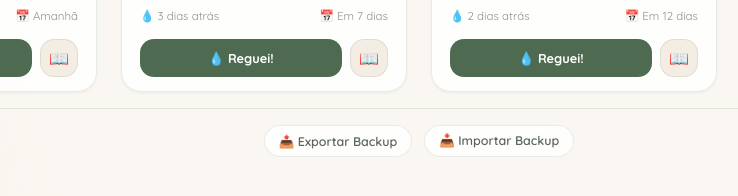
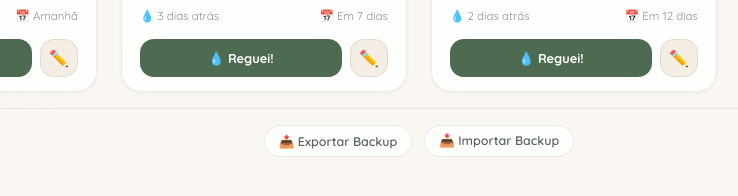
Before and after one commit to otiagopc/mossy-garden, a plain HTML site: page index.html in a window 1280 px wide. Shown: the part 510-706 px from the top of the page, 221-959 px from the left. Drawn offline with nearby package versions, Linux system fonts and the light colour scheme; a web font is replaced by a local one.

Commit message:
troquei os botões de edição e diário

```diff
--- a/app.js
+++ b/app.js
@@ -546,7 +546,7 @@
       card.style.animationDelay = `${index * 0.05}s`;
       card.dataset.id = plant.id;
 
-      let imageHTML = `<button type="button" class="card-avatar-placeholder" data-action="edit" data-id="${plant.id}" title="Editar ${escapeHTML(plant.name)}">${plant.avatar}</button>`;
+      let imageHTML = `<button type="button" class="card-avatar-placeholder" data-action="detail" data-id="${plant.id}" title="Ver diário de ${escapeHTML(plant.name)}">${plant.avatar}</button>`;
 
       const thirstText = hydration >= 80 ? 'Hidratada' :
                           hydration >= 50 ? 'Confortável' :
@@ -587,8 +587,8 @@
             <button class="btn-water" data-action="water" data-id="${plant.id}">
               💧 Reguei!
             </button>
-            <button class="btn-card-detail" data-action="detail" data-id="${plant.id}" title="Detalhes">
-              📖
+            <button class="btn-card-detail" data-action="edit" data-id="${plant.id}" title="Editar planta">
+              ✏️
             </button>
           </div>
         </div>
--- a/style.css
+++ b/style.css
@@ -49,6 +49,7 @@
 
 /* cores do tema escuro */
 [data-theme="dark"] {
+  background: #111a14;
   --bg-primary: #111a14;
   --bg-secondary: #182019;
   --bg-card: rgba(32, 46, 35, 0.7);
@@ -87,7 +88,8 @@ html {
   scroll-behavior: smooth;
   -webkit-font-smoothing: antialiased;
   -moz-osx-font-smoothing: grayscale;
-  background: var(--bg-primary);
+  background: #faf7f2;
+  transition: background var(--transition-normal);
 }
 
 body {
```
